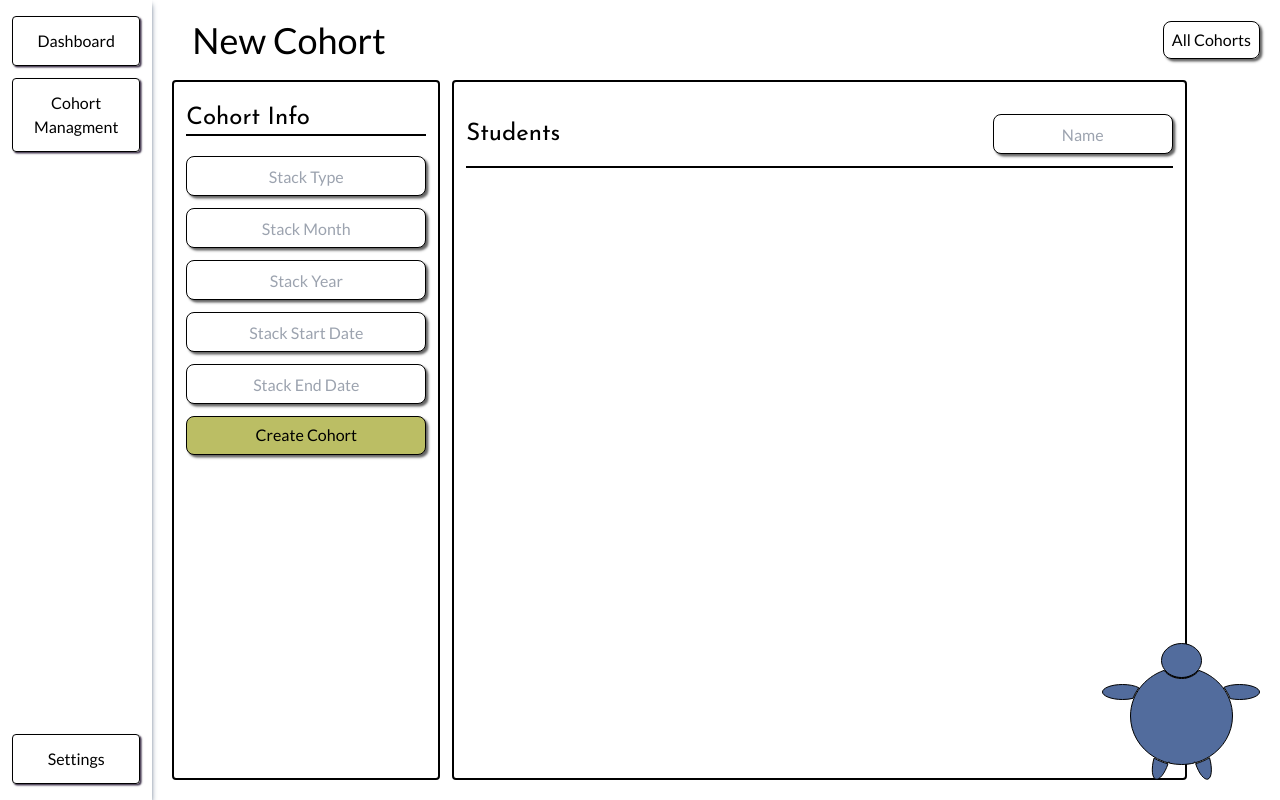
After one commit to Tbone8098/codingDojo-student-portal, a Flask app: page /cohort/new in a window 1280 px wide. The commit adds this page. Run offline with Flask 2, Linux system fonts and the light colour scheme; the visitor is signed in with stand-in values (Sample User, id 1); some libraries are stand-ins or nearby versions.

Commit message:
added cohort page

```diff
--- a/flask_app/controllers/controller_cohort.py
+++ b/flask_app/controllers/controller_cohort.py
@@ -5,7 +5,7 @@
 
 @app.route('/cohort/new')
 def cohort_new():
-    return render_template('cohort_new.html')
+    return render_template('admin/cohort_new.html')
 
 @app.route('/cohort/create', methods=['POST'])
 def cohort_create():
--- a/flask_app/static/css/style.css
+++ b/flask_app/static/css/style.css
@@ -20,10 +20,16 @@
 
 /* buttons */
 .btn {
-    padding: 0.15em 0.5em;
+    padding: 0.4em 0.5em;
     cursor: pointer;
+    border: 0.1em solid black;
+    box-shadow: 0.15em 0.15em 0.15em rgb(99, 99, 99);
     border-radius: 0.5em;
     text-align: center;
+}
+
+.btn:hover {
+    color: var(--my-accent)
 }
 
 .btn-menu {
@@ -35,7 +41,8 @@
     width: 100%;
     border: 0.1em solid black;
     border-radius: 0.25rem;
-    box-shadow: 0 1px 2px 0 rgb(0 0 0 / 0.05);
+    /* box-shadow: 0 1px 2px 0 rgb(0 0 0 / 0.05); */
+    box-shadow: 0.1em 0.1em 0.1em var(--my-dark);
     --tw-shadow-color: #64748b;
 }
 
@@ -44,7 +51,7 @@
 }
 
 .btn-menu-active {
-    background-color: var(--my-accent);
+    background-color: var(--my-blue);
     pointer-events: none;
 }
 
--- a/flask_app/templates/admin/base.html
+++ b/flask_app/templates/admin/base.html
@@ -9,9 +9,16 @@
 {% endblock base_navbar %}
 
 {% block base_content %}
+<div class="flex flex-col w-full h-screen">
+    <div class="mt-5 flex justify-between mx-5 items-center">
+        {% block admin_header %}
+
+        {% endblock admin_header %}
+    </div>
 
     {% block admin_content %}
-
+    <p>Admin content here</p>
     {% endblock admin_content %}
+</div>
 
 {% endblock base_content %}
--- /dev/null
+++ b/flask_app/templates/admin/cohort_new.html
@@ -0,0 +1,32 @@
+{% extends 'admin/base.html' %}
+
+{% block admin_header %}
+    <h1 class="text-4xl">New Cohort</h1>
+    <a href="/cohorts" class="btn">All Cohorts</a>
+{% endblock admin_header %}
+
+{% block admin_content %}
+    <div class="grid grid-cols-12 h-full gap-3">
+        <div class="col-span-3 border-black border-2 rounded my-5 px-3">
+            <h2 class="text-2xl border-b-2 border-black my-5">Cohort Info</h2>
+            <form class="flex flex-col gap-3" action="/cohort/create" method="post">
+                <input type="text" name="type" id="type" placeholder="Stack Type">
+                <input type="text" name="month" id="month" placeholder="Stack Month">
+                <input type="text" name="year" id="year" placeholder="Stack Year">
+                <input type="text" name="start_date" id="start_date" placeholder="Stack Start Date">
+                <input type="text" name="end_date" id="end_date" placeholder="Stack End Date">
+                <button class="btn bg-my-green">Create Cohort</button>
+            </form>
+        </div>
+        <div class="col-span-8 border-black border-2 rounded my-5 px-3">
+            <div class="border-b-2 border-black my-5 flex justify-between items-center py-3">
+                <h2 class="text-2xl">Students</h2>
+                <div>
+                    <form>
+                        <input type="text" name="name" id="name" placeholder="Name">
+                    </form>
+                </div>
+            </div>
+        </div>
+    </div>
+{% endblock admin_content %}
```
Also changed, not shown: flask_app/config/utils.py (+8 -0 lines), flask_app/controllers/controller_user.py (+12 -4 lines), flask_app/static/css/user.css (added, +10 -0 lines), flask_app/templates/admin/cohort_all.html (+15 -1 lines), flask_app/templates/admin/user_edit.html (deleted, +0 -16 lines), flask_app/templates/user_edit.html (added, +54 -0 lines), flask_app/templates/admin/user_new.html (deleted), flask_app/templates/admin/user_show.html (deleted), flask_app/templates/user_new.html (added), flask_app/templates/user_show.html (added).
